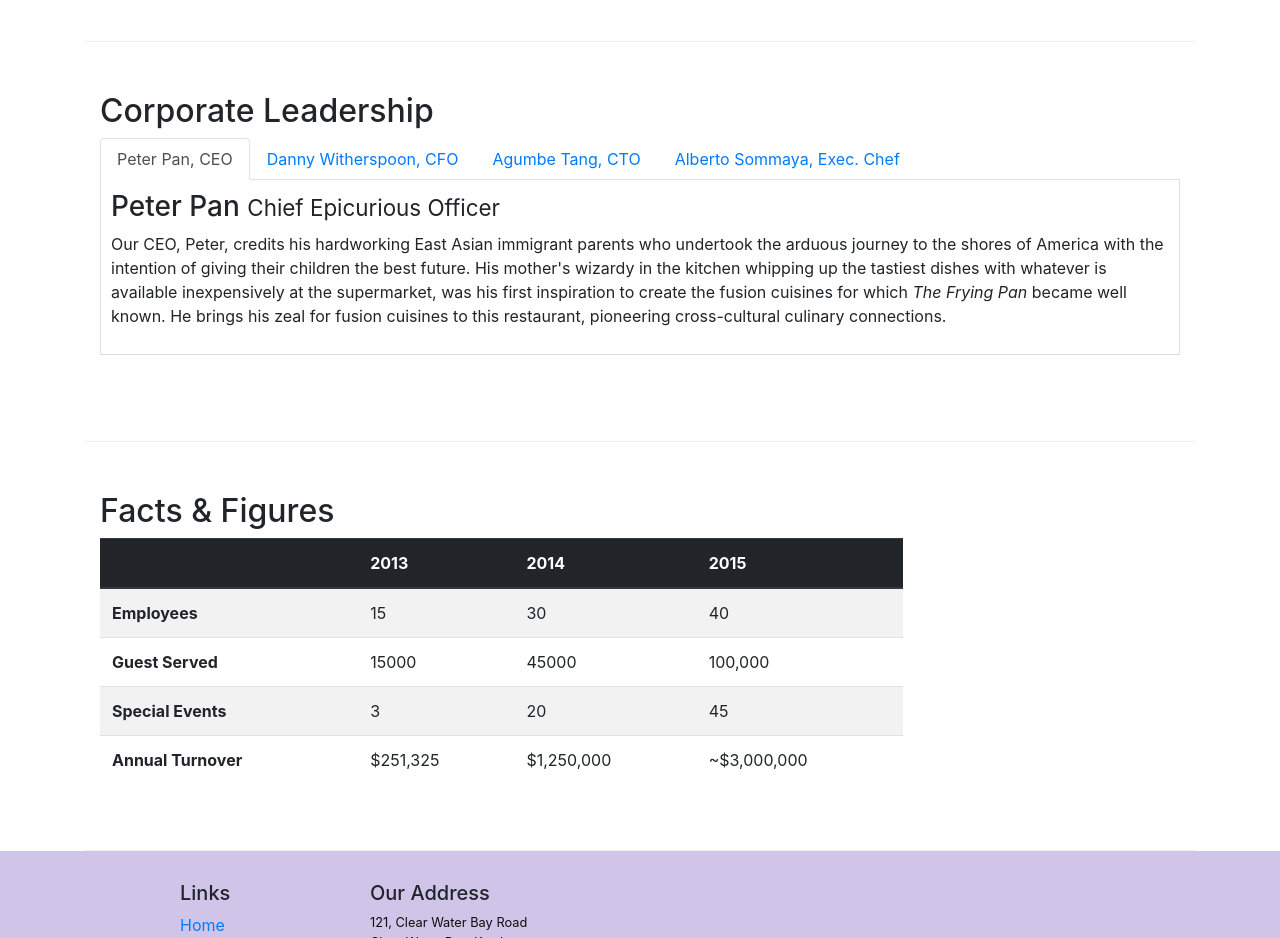
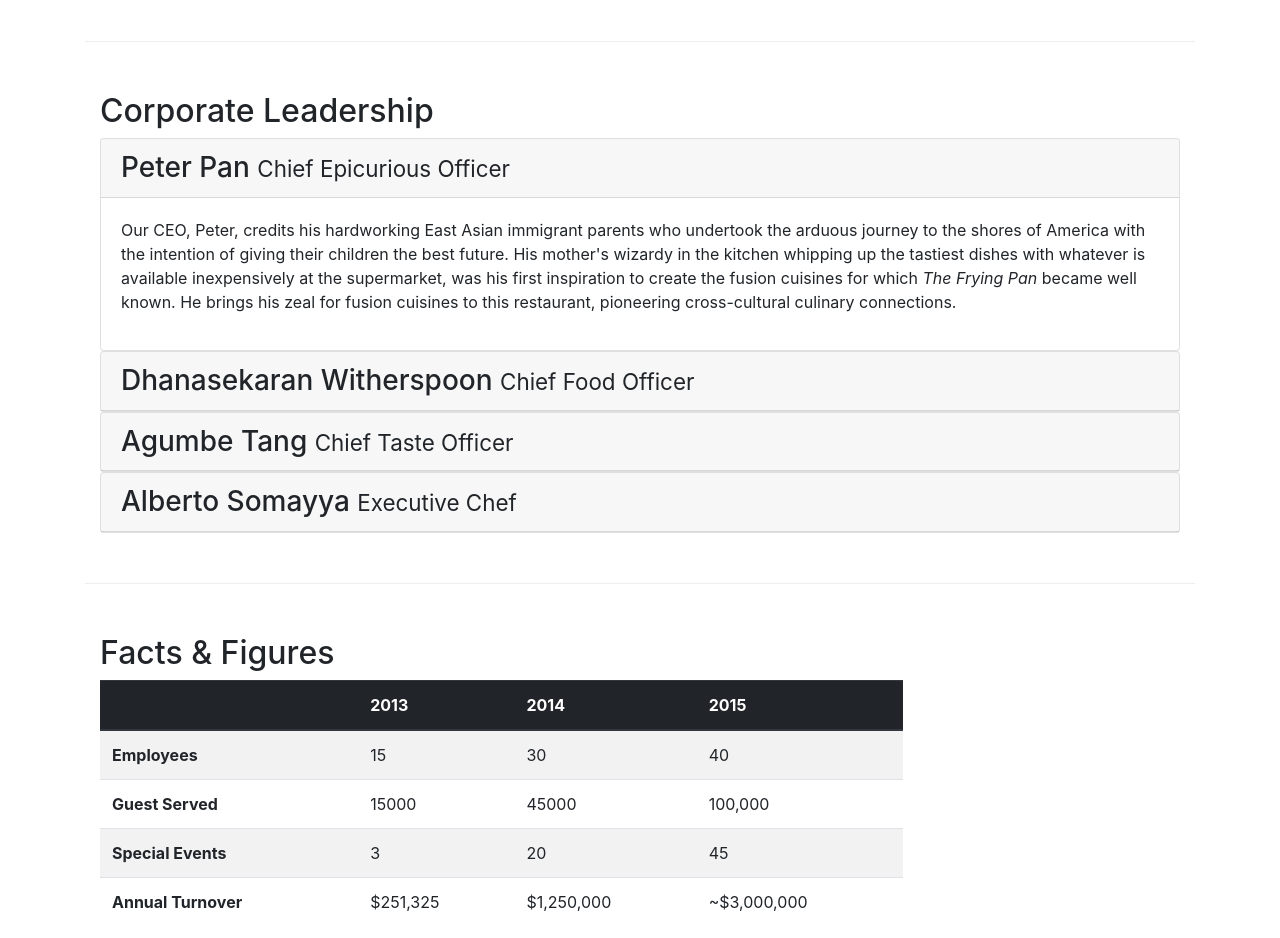
Before and after one commit to NikhilElavarasu/Boostrap-learning, a website: page aboutus.html in a window 1280 px wide. Shown: the part 940-1878 px from the top of the page. Drawn offline with nearby package versions, Linux system fonts and the light colour scheme.

Commit message:
accordion

```diff
--- a/aboutus.html
+++ b/aboutus.html
@@ -108,36 +108,62 @@
         <div class="row row-content">
             <div class="col-12">
                 <h2>Corporate Leadership</h2>
-                <ul class="nav nav-tabs">
-                    <li class="nav-item">
-                        <a href="#peter" class="nav-link active" role="tab" data-toggle="tab">Peter Pan, CEO</a>
-                    </li>
-                    <li class="nav-item">
-                        <a href="#danny" class="nav-link" role="tab" data-toggle="tab">Danny Witherspoon, CFO</a>
-                    </li>
-                    <li class="nav-item">
-                        <a href="#agumbe" class="nav-link" role="tab" data-toggle="tab">Agumbe Tang, CTO</a>
-                    </li>
-                    <li class="nav-item">
-                        <a href="#alberto" class="nav-link" role="tab" data-toggle="tab">Alberto Sommaya, Exec. Chef</a>
-                    </li>
-                </ul>
-                <div class="tab-content">
-                    <div role="tabpanel" id="peter" class="tab-pane fade show active">
-                        <h3>Peter Pan <small>Chief Epicurious Officer</small></h3>
-                        <p class="d-none d-sm-block">Our CEO, Peter, credits his hardworking East Asian immigrant parents who undertook the arduous journey to the shores of America with the intention of giving their children the best future. His mother's wizardy in the kitchen whipping up the tastiest dishes with whatever is available inexpensively at the supermarket, was his first inspiration to create the fusion cuisines for which <em>The Frying Pan</em> became well known. He brings his zeal for fusion cuisines to this restaurant, pioneering cross-cultural culinary connections.</p>
+                <div id="accordion">
+                    <div class="card">
+                        <div class="card-header" role="tab" id="peterhead">
+                            <h3 class="mb-0">
+                                <a data-target="#peter" data-toggle="collapse">
+                                    Peter Pan <small>Chief Epicurious Officer</small>
+                                </a>
+                            </h3>
+                        </div>
+                        <div class="collapse show" id="peter" data-parent="#accordion">
+                            <div class="card-body">
+                                <p class="d-none d-sm-block">Our CEO, Peter, credits his hardworking East Asian immigrant parents who undertook the arduous journey to the shores of America with the intention of giving their children the best future. His mother's wizardy in the kitchen whipping up the tastiest dishes with whatever is available inexpensively at the supermarket, was his first inspiration to create the fusion cuisines for which <em>The Frying Pan</em> became well known. He brings his zeal for fusion cuisines to this restaurant, pioneering cross-cultural culinary connections.</p>
+                            </div>
+                        </div>
                     </div>
-                    <div role="tabpanel" id="peter" class="tab-pane fade">
-                        <h3>Dhanasekaran Witherspoon <small>Chief Food Officer</small></h3>
-                        <p class="d-none d-sm-block">Our CFO, Danny, as he is affectionately referred to by his colleagues, comes from a long established family tradition in farming and produce. His experiences growing up on a farm in the Australian outback gave him great appreciation for varieties of food sources. As he puts it in his own words, <em>Everything that runs, wins, and everything that stays, pays!</em></p>
+                    <div class="card">
+                        <div class="card-header" role="tab" id="dannyhead">
+                            <h3 class="mb-0">
+                                <a data-target="#danny" data-toggle="collapse">
+                                    Dhanasekaran Witherspoon <small>Chief Food Officer</small>
+                                </a>
+                            </h3>
+                        </div>
+                        <div class="collapse" id="danny" data-parent="#accordion">
+                            <div class="card-body">
+                                <p class="d-none d-sm-block">Our CFO, Danny, as he is affectionately referred to by his colleagues, comes from a long established family tradition in farming and produce. His experiences growing up on a farm in the Australian outback gave him great appreciation for varieties of food sources. As he puts it in his own words, <em>Everything that runs, wins, and everything that stays, pays!</em></p>
+                            </div>
+                        </div>
                     </div>
-                    <div role="tabpanel" id="peter" class="tab-pane fade">
-                        <h3>Agumbe Tang <small>Chief Taste Officer</small></h3>
-                        <p class="d-none d-sm-block">Blessed with the most discerning gustatory sense, Agumbe, our CTO, personally ensures that every dish that we serve meets his exacting tastes. Our chefs dread the tongue lashing that ensues if their dish does not meet his exacting standards. He lives by his motto, <em>You click only if you survive my lick.</em></p>
+                    <div class="card">
+                        <div class="card-header" role="tab" id="agumbehead">
+                            <h3 class="mb-0">
+                                <a data-target="#agumbe" data-toggle="collapse">
+                                    Agumbe Tang <small>Chief Taste Officer</small>
+                                </a>
+                            </h3>
+                        </div>
+                        <div class="collapse" id="agumbe" data-parent="#accordion">
+                            <div class="card-body">
+                                <p class="d-none d-sm-block">Blessed with the most discerning gustatory sense, Agumbe, our CTO, personally ensures that every dish that we serve meets his exacting tastes. Our chefs dread the tongue lashing that ensues if their dish does not meet his exacting standards. He lives by his motto, <em>You click only if you survive my lick.</em></p>
+                            </div>
+                        </div>
                     </div>
-                    <div role="tabpanel" id="peter" class="tab-pane fade">
-                        <h3>Alberto Somayya <small>Executive Chef</small></h3>
-                        <p class="d-none d-sm-block">Award winning three-star Michelin chef with wide International experience having worked closely with whos-who in the culinary world, he specializes in creating mouthwatering Indo-Italian fusion experiences. He says, <em>Put together the cuisines from the two craziest cultures, and you get a winning hit! Amma Mia!</em></p>
+                    <div class="card">
+                        <div class="card-header" role="tab" id="albertohead">
+                            <h3 class="mb-0">
+                                <a data-target="#alberto" data-toggle="collapse">
+                                    Alberto Somayya <small>Executive Chef</small>
+                                </a>
+                            </h3>
+                        </div>
+                        <div class="collapse" id="alberto" data-parent="#accordion">
+                            <div class="card-body">
+                                <p class="d-none d-sm-block">Award winning three-star Michelin chef with wide International experience having worked closely with whos-who in the culinary world, he specializes in creating mouthwatering Indo-Italian fusion experiences. He says, <em>Put together the cuisines from the two craziest cultures, and you get a winning hit! Amma Mia!</em></p>
+                            </div>
+                        </div>
                     </div>
                 </div>
             </div>
--- a/css/styles.css
+++ b/css/styles.css
@@ -47,3 +47,7 @@ body {
     border-right: 1px solid #ddd;
     padding: 10px;
 }
+
+#accordion {
+    cursor: pointer;
+}
```
